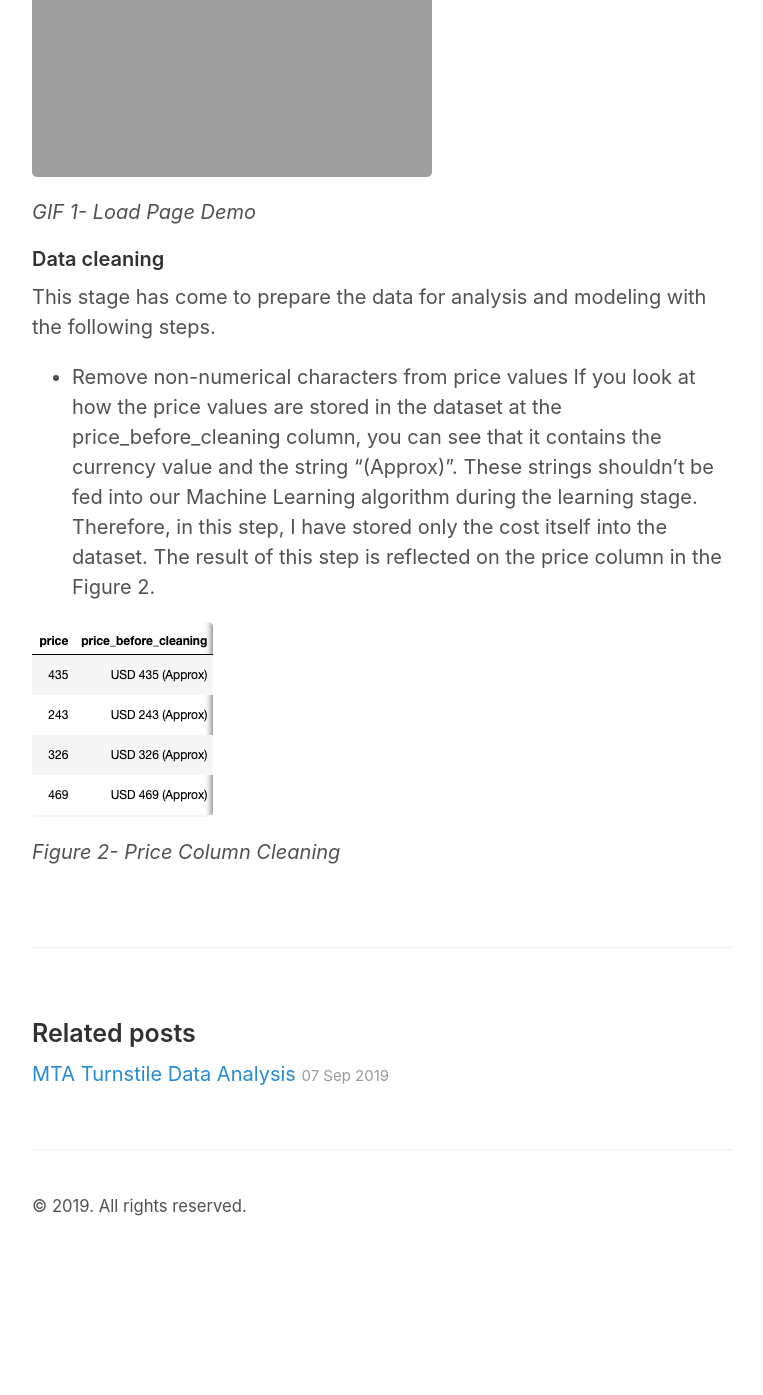
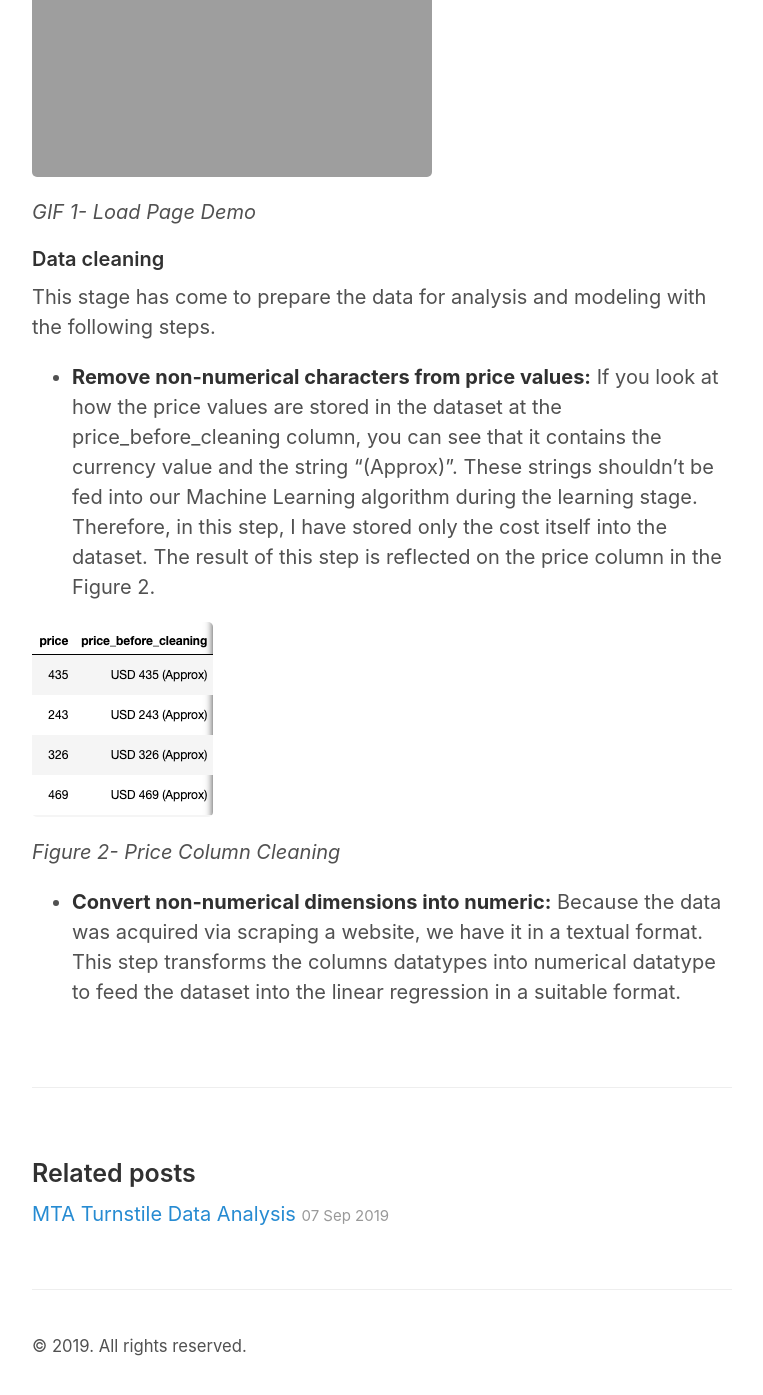
Before and after one commit to reemalmuqbil/reemalmuqbil.github.io, a Jekyll site: the page built from _posts/2019-09-23-Predict-Jewelry-Prices.md, in a window 1280 px wide and 1400 px high, scrolled down 2534 px. Shown: the top 1395 px of the window, without its empty margins (258-1021 px from the left). Built offline with Jekyll 4.4.1, drawn with Linux system fonts in a browser that asks for light colours; before the commit the page ends 3794 px from its top, so only the background shows below that.

Commit message:
Convert non-numerical dimensions into numeric post 2

```diff
--- a/_posts/2019-09-23-Predict-Jewelry-Prices.md
+++ b/_posts/2019-09-23-Predict-Jewelry-Prices.md
@@ -27,8 +27,11 @@ The approach I have followed throughout developing this solution is illustrated
 
 #### Data cleaning
 This stage has come to prepare the data for analysis and modeling with the following steps.
-* Remove non-numerical characters from price values
+* __Remove non-numerical characters from price values:__
  If you look at how the price values are stored in the dataset at the price_before_cleaning column, you can see that it contains the currency value and the string “(Approx)”. These strings shouldn’t be fed into our Machine Learning algorithm during the learning stage. Therefore, in this step, I have stored only the cost itself into the dataset. The result of this step is reflected on the price column in the Figure 2.
 
  ![demo]({{ site.url }}/images/project-02/price_col_transformation.png)
  *Figure 2- Price Column Cleaning*
+
+ * __Convert non-numerical dimensions into numeric:__
+ Because the data was acquired via scraping a website, we have it in a textual format. This step transforms the columns datatypes into numerical datatype to feed the dataset into the linear regression in a suitable format.
```
